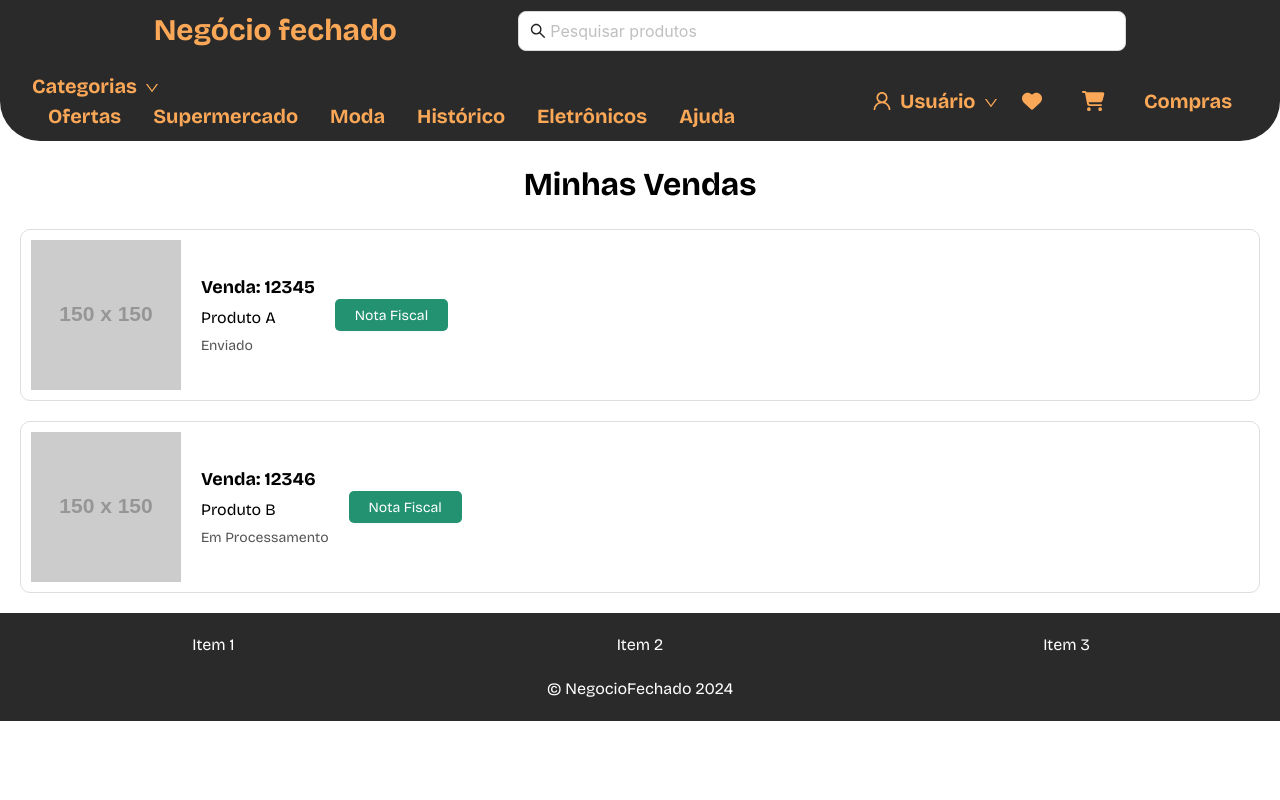
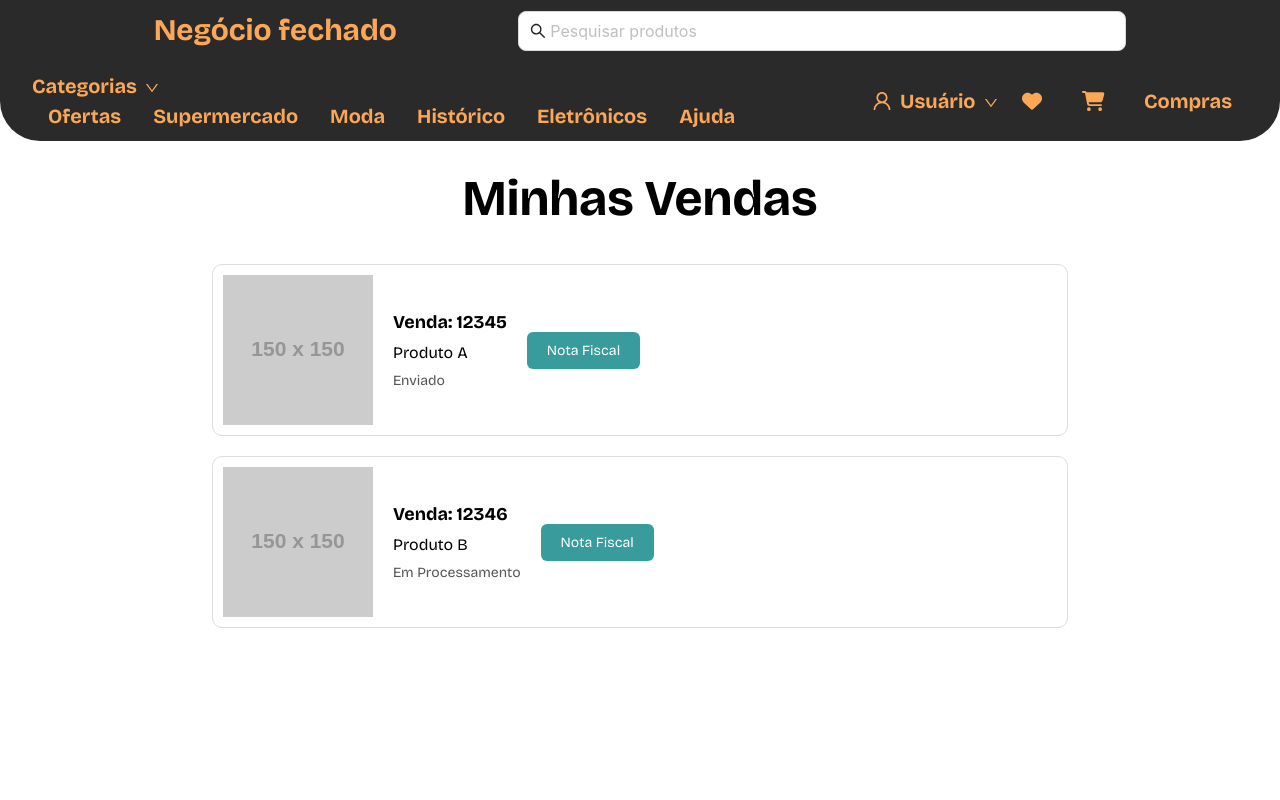
Before and after one commit to Reis567/ecommerce-api, a React (Vite) app in the folder frontend/: page /vendas in a window 1280 px wide. Shown: the top 800 px of the page. Built offline with nearby package versions, Linux system fonts and the light colour scheme.

Commit message:
Feat : sizes

```diff
--- a/frontend/src/pages/ComprasUser/index.styles.tsx
+++ b/frontend/src/pages/ComprasUser/index.styles.tsx
@@ -1,16 +1,25 @@
 import styled from 'styled-components';
 
 
+export const ComprasContent = styled.div`
+    min-height: 100vh;
+    width: 100%;
+    display: flex;
+    flex-direction: column;
+    align-items: center;
+`
 
 
 
 export const Container = styled.div`
   padding: 20px;
+  width: 70%;
 `;
 
 export const Header = styled.h1`
   text-align: center;
-  margin-bottom: 20px;
+  margin-bottom: 28px;
+  font-size: 50px;
 `;
 
 export const ListaCompras = styled.div`
--- a/frontend/src/pages/ComprasUser/index.tsx
+++ b/frontend/src/pages/ComprasUser/index.tsx
@@ -9,6 +9,7 @@ ListaCompras,
 NomeProduto,
 NumeroCompra,
 Status,
+ComprasContent,
 
 } from './index.styles'
 
@@ -31,6 +32,7 @@ const ComprasUsuario: React.FC = () => {
   ];
 
   return (
+    <ComprasContent>
         <Container>
           <Header>Minhas Compras</Header>
           <ListaCompras>
@@ -46,6 +48,8 @@ const ComprasUsuario: React.FC = () => {
             ))}
           </ListaCompras>
         </Container>
+    </ComprasContent>
+
   );
 };
 
--- a/frontend/src/pages/VendasPage/index.styles.tsx
+++ b/frontend/src/pages/VendasPage/index.styles.tsx
@@ -1,17 +1,28 @@
 import styled from 'styled-components';
 import { Button } from 'antd';
 
+export const ComprasContent = styled.div`
+    min-height: 100vh;
+    width: 100%;
+    display: flex;
+    flex-direction: column;
+    align-items: center;
+`
 
 
 
 export const Container = styled.div`
   padding: 20px;
+  width: 70%;
 `;
 
 export const Header = styled.h1`
   text-align: center;
-  margin-bottom: 20px;
+  margin-bottom: 28px;
+  font-size: 50px;
 `;
+
+
 
 export const ListaVendas = styled.div`
   display: flex;
@@ -55,13 +66,14 @@ export const Status = styled.span`
 `;
 
 export const NotaFiscalButton = styled(Button)`
-  background-color: #239271;
+  background-color: #389c9c;
+  padding: 10px 20px;
+  width: auto;
+  height: auto;
   color: white;
   border: none;
-  padding: 10px 20px;
-  border-radius: 5px;
-  cursor: pointer;
-  &:hover {
-    background-color: #1e8266;
-  }
+  display: flex;
+  align-items: center;
+  gap: 10px;
+
 `;
--- a/frontend/src/pages/VendasPage/index.tsx
+++ b/frontend/src/pages/VendasPage/index.tsx
@@ -11,6 +11,7 @@ NotaFiscalButton,
 NumeroVenda,
 Status,
 Venda,
+ComprasContent
 
 
 } from './index.styles'
@@ -33,6 +34,9 @@ const VendasVendedor: React.FC = () => {
   ];
 
   return (
+  <ComprasContent>
+
+
         <Container>
           <Header>Minhas Vendas</Header>
           <ListaVendas>
@@ -49,6 +53,8 @@ const VendasVendedor: React.FC = () => {
             ))}
           </ListaVendas>
         </Container>
+
+    </ComprasContent>
   );
 };
 
```
Lines whose indentation alone changed are shown as unchanged.
